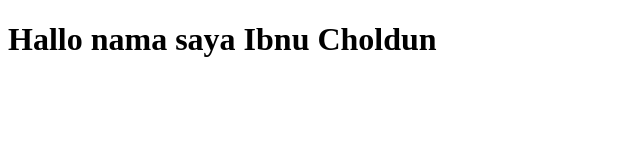
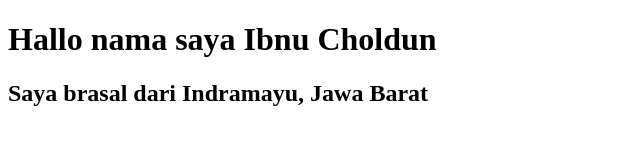
Before and after one commit to ibnucholdun/belajar-git, a plain HTML site: page index.html in a window 1280 px wide. Shown: the whole page, without its empty margins (0-640 px from the left). Drawn offline with Linux system fonts and the light colour scheme.

Commit message:
memperbarui project

```diff
--- a/index.html
+++ b/index.html
@@ -8,5 +8,6 @@
 </head>
 <body>
     <h1>Hallo nama saya Ibnu Choldun</h1>
+    <h2>Saya brasal dari Indramayu, Jawa Barat</h2>
 </body>
 </html>
```
